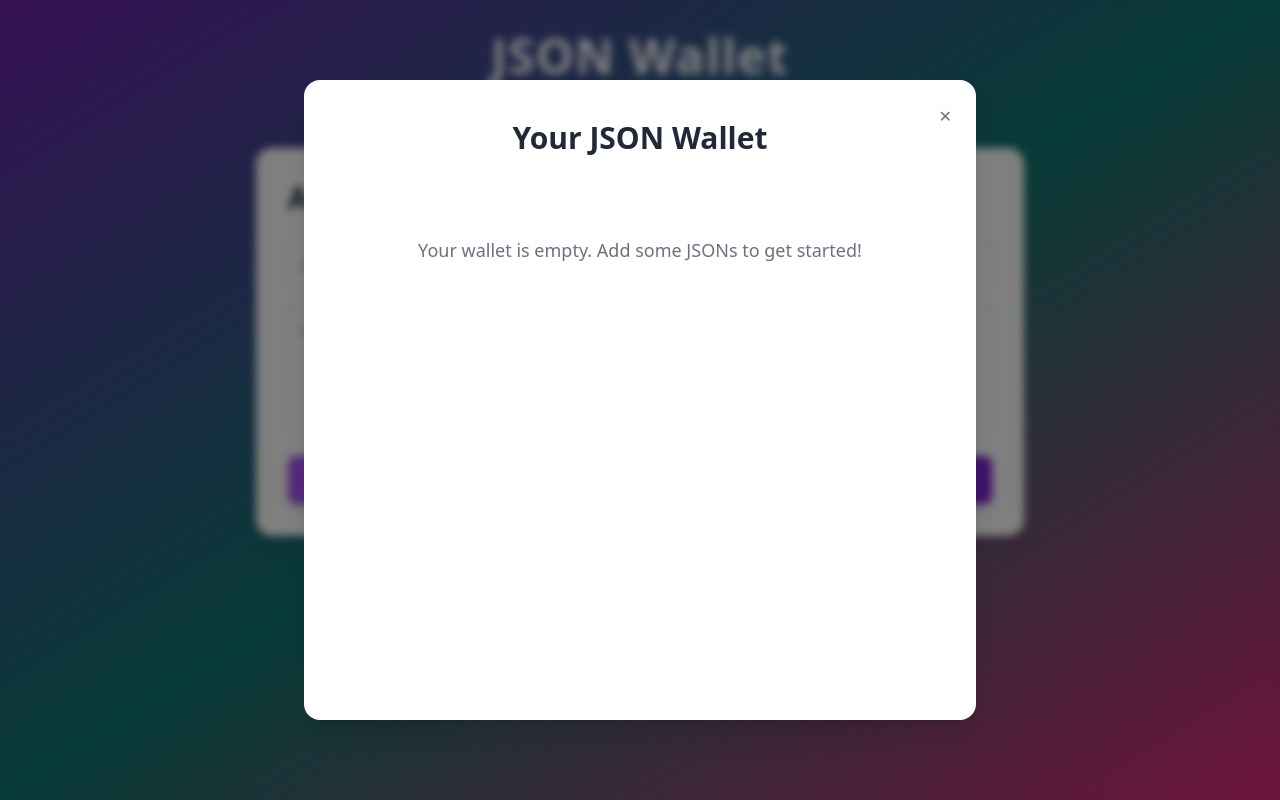
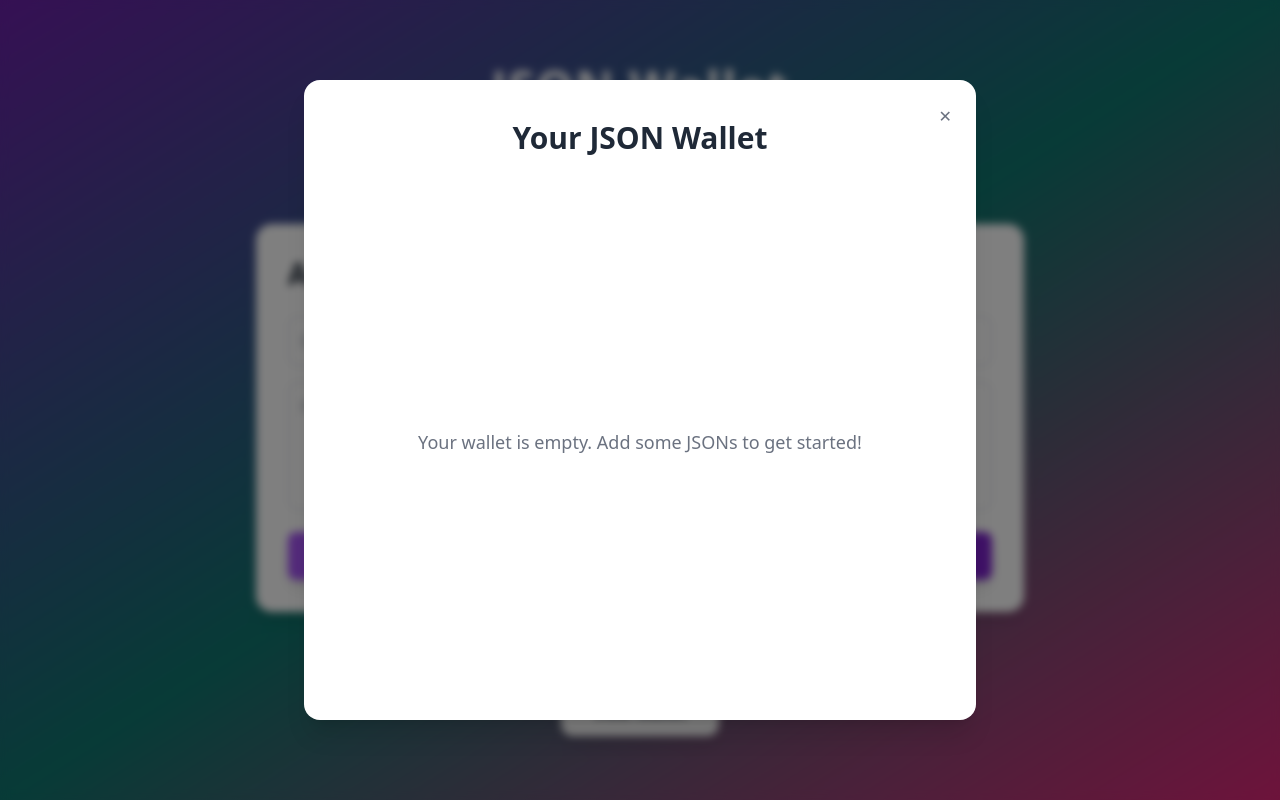
Before and after one commit to gambhirsamarth/json-wallet, a React (Vite) app: page / in a window 1280 px wide. Both pictures are taken after a click on the button "View Wallet". Built offline with nearby package versions, Linux system fonts and the light colour scheme.

Commit message:
added copy and delete features

```diff
--- a/package.json
+++ b/package.json
@@ -10,6 +10,7 @@
     "preview": "vite preview"
   },
   "dependencies": {
+    "lucide-react": "^0.460.0",
     "react": "^18.3.1",
     "react-dom": "^18.3.1",
     "react-router-dom": "^6.28.0"
--- a/src/App.jsx
+++ b/src/App.jsx
@@ -16,17 +16,33 @@ const App = () => {
     setWallet((prev) => ({ ...prev, [label]: json }));
   };
 
+  const handleDeleteJson = (label) => {
+    if (window.confirm(`Are you sure you want to delete "${label}"?`)) {
+      setWallet((prev) => {
+        const newWallet = { ...prev };
+        delete newWallet[label];
+        return newWallet;
+      });
+    }
+  };
+
   return (
-    <div className="min-h-screen bg-gradient-to-br from-purple-800 via-teal-700 to-pink-600 p-8">
+    <div className="min-h-screen bg-gradient-to-br from-purple-800 via-teal-700 to-pink-600 flex flex-col justify-between py-16">
       <Header />
-      <AddJsonForm onAdd={handleAddJson} />
 
-      <div className="max-w-3xl mx-auto text-center mt-6">
+      <div className="flex-1 flex items-center justify-center px-8">
+        <div className="w-full max-w-3xl">
+          <AddJsonForm onAdd={handleAddJson} />
+        </div>
+      </div>
+
+      <div className="text-center px-8">
         <button
           onClick={() => setIsModalOpen(true)}
           className="bg-white hover:bg-gray-100 text-gray-800 font-semibold px-8 py-3 rounded-xl shadow-lg transition-colors"
         >
-          View Wallet {Object.keys(wallet).length > 0 && `(${Object.keys(wallet).length})`}
+          View Wallet{" "}
+          {Object.keys(wallet).length > 0 && `(${Object.keys(wallet).length})`}
         </button>
       </div>
 
@@ -34,6 +50,7 @@ const App = () => {
         isOpen={isModalOpen}
         onClose={() => setIsModalOpen(false)}
         wallet={wallet}
+        onDelete={handleDeleteJson}
       />
     </div>
   );
--- a/src/components/Header.jsx
+++ b/src/components/Header.jsx
@@ -2,7 +2,7 @@ import React from "react";
 
 const Header = () => {
   return (
-    <header className="max-w-3xl mx-auto text-center mb-8">
+    <header className="text-center px-8">
       <h1 className="text-5xl font-extrabold tracking-wide text-white">
         JSON Wallet
       </h1>
--- a/src/components/Modal.jsx
+++ b/src/components/Modal.jsx
@@ -1,7 +1,9 @@
-import React, { useState } from 'react';
+import React, { useState } from "react";
+import { Copy, Trash2, Check } from "lucide-react";
 
-const Modal = ({ isOpen, onClose, wallet }) => {
+const Modal = ({ isOpen, onClose, wallet, onDelete }) => {
   const [selectedJson, setSelectedJson] = useState(null);
+  const [copiedLabel, setCopiedLabel] = useState(null);
 
   if (!isOpen) return null;
 
@@ -9,16 +11,24 @@ const Modal = ({ isOpen, onClose, wallet }) => {
     setSelectedJson(selectedJson === label ? null : label);
   };
 
+  const handleCopy = async (label) => {
+    try {
+      await navigator.clipboard.writeText(wallet[label]);
+      setCopiedLabel(label);
+      setTimeout(() => setCopiedLabel(null), 2000);
+    } catch (err) {
+      console.error("Failed to copy:", err);
+    }
+  };
+
   return (
     <div className="fixed inset-0 z-50">
-      {/* Overlay */}
       <div
         className="fixed inset-0 bg-black/50 backdrop-blur-sm"
         onClick={onClose}
       />
 
-      {/* Modal */}
-      <div className="fixed left-1/2 top-1/2 -translate-x-1/2 -translate-y-1/2 w-full max-w-2xl min-h-[80vh] bg-white rounded-2xl shadow-xl p-6 z-50">
+      <div className="fixed left-1/2 top-1/2 -translate-x-1/2 -translate-y-1/2 w-full max-w-2xl min-h-[80vh] bg-white rounded-2xl shadow-xl p-6 z-50 flex flex-col">
         <button
           onClick={onClose}
           className="absolute right-6 top-6 text-gray-500 hover:text-gray-700"
@@ -26,24 +36,50 @@ const Modal = ({ isOpen, onClose, wallet }) => {
           ✕
         </button>
 
-        <h2 className="text-3xl font-bold text-gray-800 text-center mt-4 mb-8">Your JSON Wallet</h2>
+        <h2 className="text-3xl font-bold text-gray-800 text-center mt-4 mb-8">
+          Your JSON Wallet
+        </h2>
 
         {Object.keys(wallet).length === 0 ? (
-          <div className="text-center py-12">
-            <p className="text-gray-500 text-lg">Your wallet is empty. Add some JSONs to get started!</p>
+          <div className="flex-1 flex items-center justify-center">
+            <p className="text-gray-500 text-lg">
+              Your wallet is empty. Add some JSONs to get started!
+            </p>
           </div>
         ) : (
           <div className="space-y-4 max-h-[60vh] overflow-y-auto px-4">
             {Object.keys(wallet).map((label) => (
               <div key={label} className="border border-gray-200 rounded-lg">
-                <button
-                  onClick={() => handleJsonClick(label)}
-                  className="w-full text-left px-4 py-3 font-medium text-purple-700 hover:bg-purple-50 transition-colors"
-                >
-                  {label}
-                </button>
+                <div className="flex items-center justify-between px-4 py-3 bg-gray-50 rounded-t-lg">
+                  <button
+                    onClick={() => handleJsonClick(label)}
+                    className="font-medium text-purple-700 hover:text-purple-900 transition-colors flex-1 text-left"
+                  >
+                    {label}
+                  </button>
+                  <div className="flex items-center gap-2">
+                    <button
+                      onClick={() => handleCopy(label)}
+                      className="p-2 hover:bg-gray-200 rounded-lg transition-colors"
+                      title="Copy JSON"
+                    >
+                      {copiedLabel === label ? (
+                        <Check className="w-4 h-4 text-green-600" />
+                      ) : (
+                        <Copy className="w-4 h-4 text-gray-600" />
+                      )}
+                    </button>
+                    <button
+                      onClick={() => onDelete(label)}
+                      className="p-2 hover:bg-gray-200 rounded-lg transition-colors"
+                      title="Delete JSON"
+                    >
+                      <Trash2 className="w-4 h-4 text-red-600" />
+                    </button>
+                  </div>
+                </div>
                 {selectedJson === label && (
-                  <pre className="bg-gray-100 p-4 overflow-x-auto text-sm">
+                  <pre className="bg-gray-100 p-4 overflow-x-auto text-sm border-t">
                     {JSON.stringify(JSON.parse(wallet[label]), null, 2)}
                   </pre>
                 )}
--- a/src/output.css
+++ b/src/output.css
@@ -607,12 +607,16 @@ video {
   margin-top: 1rem;
 }
 
-.mt-6 {
-  margin-top: 1.5rem;
+.flex {
+  display: flex;
 }
 
 .h-32 {
   height: 8rem;
+}
+
+.h-4 {
+  height: 1rem;
 }
 
 .max-h-\[60vh\] {
@@ -631,12 +635,20 @@ video {
   width: 100%;
 }
 
+.w-4 {
+  width: 1rem;
+}
+
 .max-w-2xl {
   max-width: 42rem;
 }
 
 .max-w-3xl {
   max-width: 48rem;
+}
+
+.flex-1 {
+  flex: 1 1 0%;
 }
 
 .-translate-x-1\/2 {
@@ -651,6 +663,26 @@ video {
 
 .resize-none {
   resize: none;
+}
+
+.flex-col {
+  flex-direction: column;
+}
+
+.items-center {
+  align-items: center;
+}
+
+.justify-center {
+  justify-content: center;
+}
+
+.justify-between {
+  justify-content: space-between;
+}
+
+.gap-2 {
+  gap: 0.5rem;
 }
 
 .space-y-4 > :not([hidden]) ~ :not([hidden]) {
@@ -679,8 +711,17 @@ video {
   border-radius: 0.75rem;
 }
 
+.rounded-t-lg {
+  border-top-left-radius: 0.5rem;
+  border-top-right-radius: 0.5rem;
+}
+
 .border {
   border-width: 1px;
+}
+
+.border-t {
+  border-top-width: 1px;
 }
 
 .border-gray-200 {
@@ -715,6 +756,11 @@ video {
 .bg-white {
   --tw-bg-opacity: 1;
   background-color: rgb(255 255 255 / var(--tw-bg-opacity, 1));
+}
+
+.bg-gray-50 {
+  --tw-bg-opacity: 1;
+  background-color: rgb(249 250 251 / var(--tw-bg-opacity, 1));
 }
 
 .bg-gradient-to-br {
@@ -766,6 +812,10 @@ video {
   padding: 2rem;
 }
 
+.p-2 {
+  padding: 0.5rem;
+}
+
 .px-4 {
   padding-left: 1rem;
   padding-right: 1rem;
@@ -776,9 +826,9 @@ video {
   padding-right: 2rem;
 }
 
-.py-12 {
-  padding-top: 3rem;
-  padding-bottom: 3rem;
+.py-16 {
+  padding-top: 4rem;
+  padding-bottom: 4rem;
 }
 
 .py-3 {
@@ -854,6 +904,21 @@ video {
   color: rgb(255 255 255 / var(--tw-text-opacity, 1));
 }
 
+.text-gray-600 {
+  --tw-text-opacity: 1;
+  color: rgb(75 85 99 / var(--tw-text-opacity, 1));
+}
+
+.text-green-600 {
+  --tw-text-opacity: 1;
+  color: rgb(22 163 74 / var(--tw-text-opacity, 1));
+}
+
+.text-red-600 {
+  --tw-text-opacity: 1;
+  color: rgb(220 38 38 / var(--tw-text-opacity, 1));
+}
+
 .opacity-90 {
   opacity: 0.9;
 }
@@ -906,9 +971,19 @@ video {
   background-color: rgb(250 245 255 / var(--tw-bg-opacity, 1));
 }
 
+.hover\:bg-gray-200:hover {
+  --tw-bg-opacity: 1;
+  background-color: rgb(229 231 235 / var(--tw-bg-opacity, 1));
+}
+
 .hover\:text-gray-700:hover {
   --tw-text-opacity: 1;
   color: rgb(55 65 81 / var(--tw-text-opacity, 1));
+}
+
+.hover\:text-purple-900:hover {
+  --tw-text-opacity: 1;
+  color: rgb(88 28 135 / var(--tw-text-opacity, 1));
 }
 
 .hover\:opacity-90:hover {
```
Also changed, not shown: 1 other file (tests, documents, lock files or other folders).
